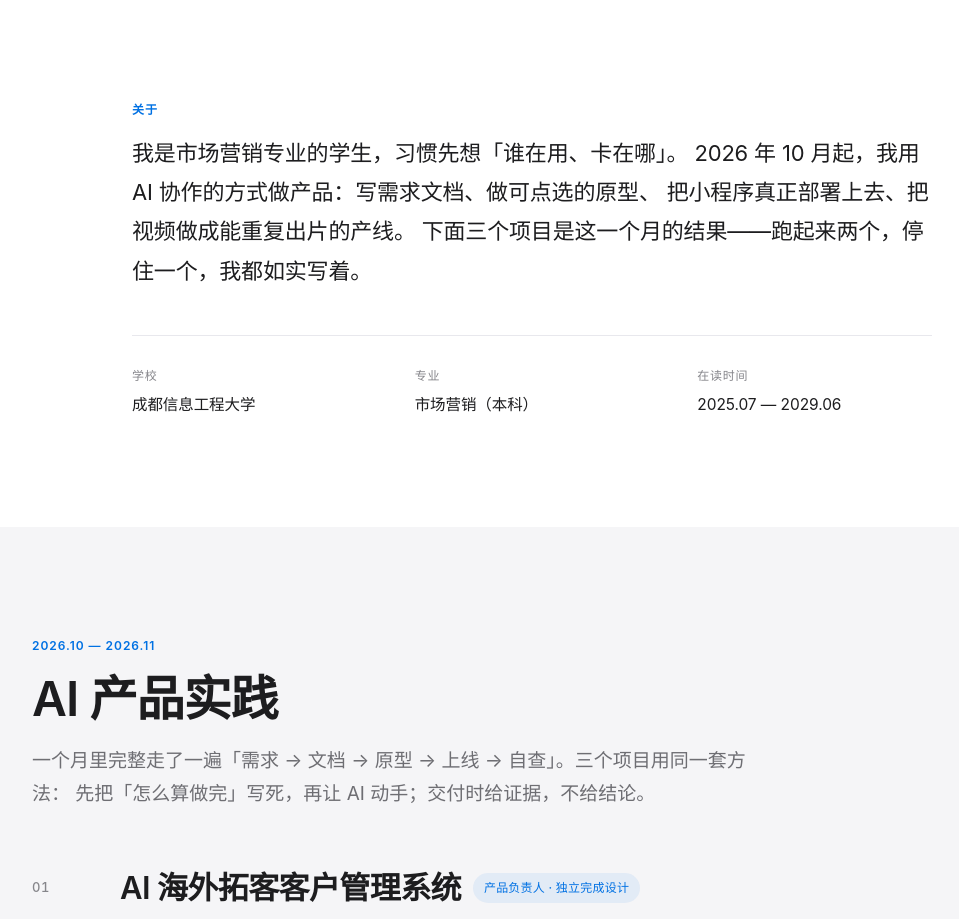
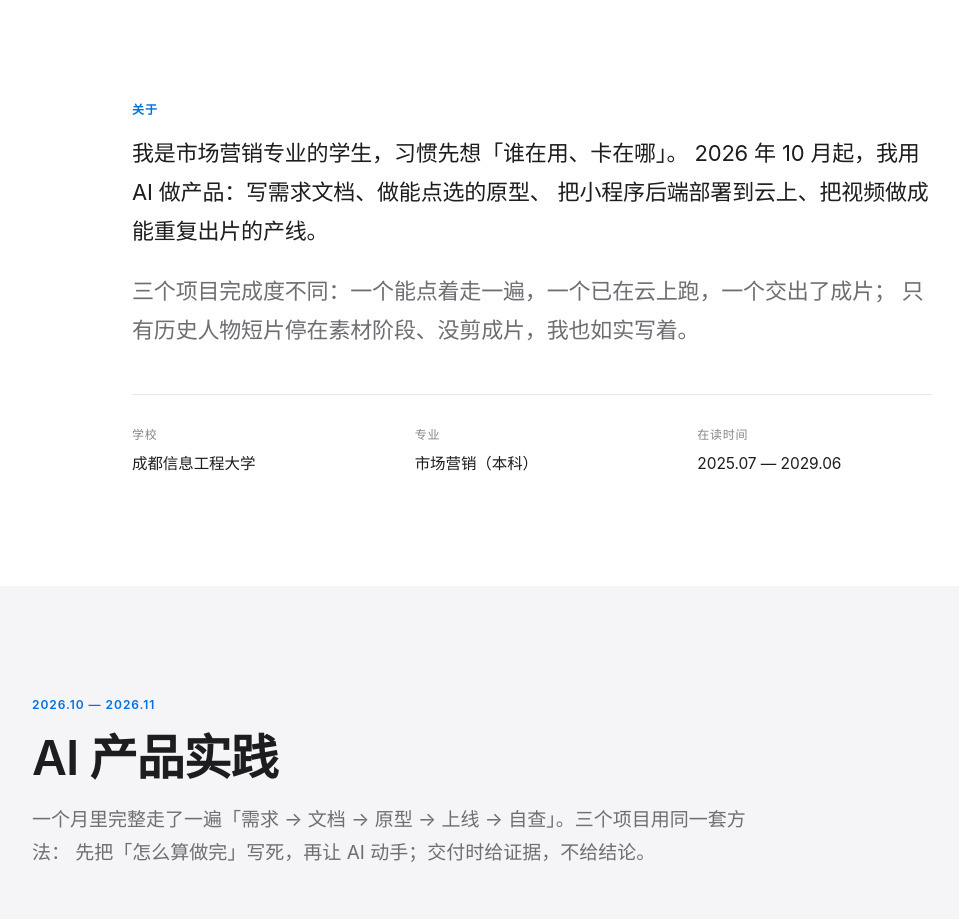
Before and after one commit to 1221-peng/1221-peng.github.io, a plain HTML site: page index.html in a window 1280 px wide. Shown: the part 780-1699 px from the top of the page, without its empty margins (108-1067 px from the left). Drawn offline with Linux system fonts and the light colour scheme.

Commit message:
「关于」改为按交付物说完成度，点明停住的是历史人物短片

```diff
--- a/assets/styles.css
+++ b/assets/styles.css
@@ -218,6 +218,7 @@ p { margin: 0; }
   letter-spacing: -0.008em;
   color: var(--ink);
 }
+.about__text--sub { margin-top: 20px; color: var(--ink-2); }
 
 /* 教育背景：三条极简信息 */
 .edu {
--- a/index.html
+++ b/index.html
@@ -79,9 +79,12 @@
       <p class="eyebrow" data-reveal>关于</p>
       <p class="about__text" data-reveal data-delay="1">
         我是市场营销专业的学生，习惯先想「谁在用、卡在哪」。
-        2026 年 10 月起，我用 AI 协作的方式做产品：写需求文档、做可点选的原型、
-        把小程序真正部署上去、把视频做成能重复出片的产线。
-        下面三个项目是这一个月的结果——跑起来两个，停住一个，我都如实写着。
+        2026 年 10 月起，我用 AI 做产品：写需求文档、做能点选的原型、
+        把小程序后端部署到云上、把视频做成能重复出片的产线。
+      </p>
+      <p class="about__text about__text--sub" data-reveal data-delay="2">
+        三个项目完成度不同：一个能点着走一遍，一个已在云上跑，一个交出了成片；
+        只有历史人物短片停在素材阶段、没剪成片，我也如实写着。
       </p>
       <dl class="edu" data-reveal data-delay="2">
         <div>
```
